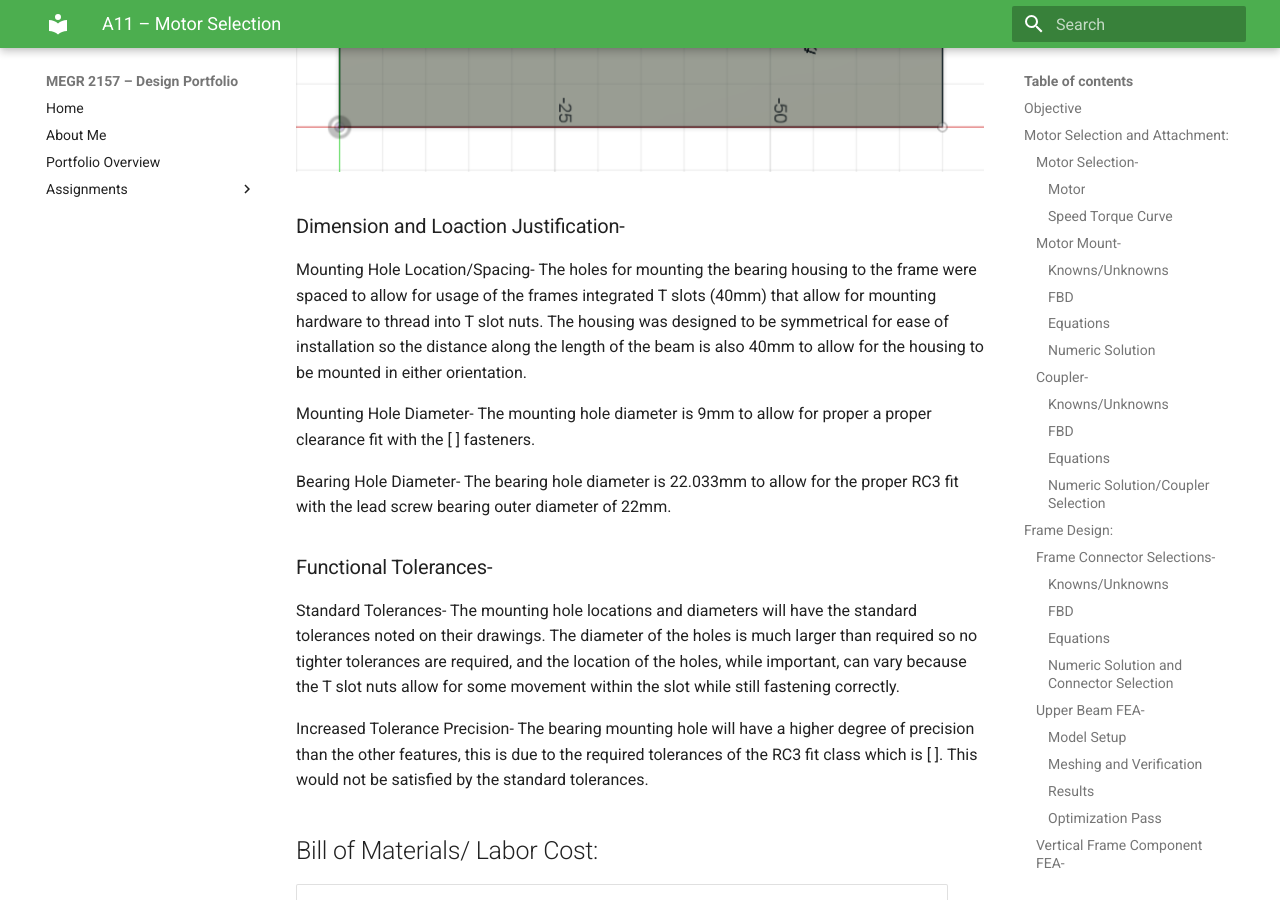
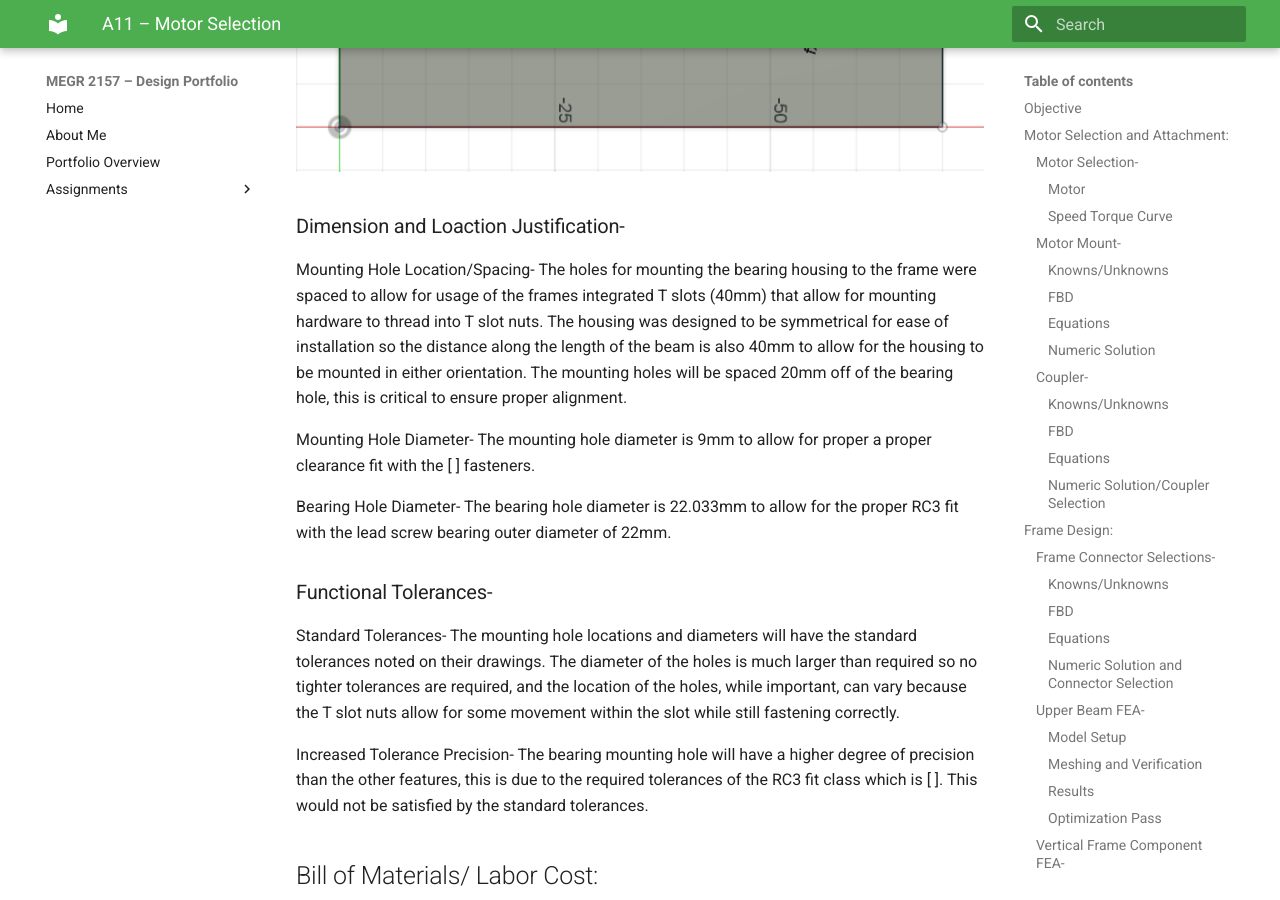
Before and after one commit to Taylor-Rockefeller-Portfolio/megr2157-portfolio, an MkDocs documentation site: the page built from docs/assignments/a11/index.md, in a window 1280 px wide and 900 px high, scrolled down 17369 px. Built offline with MkDocs 1.6.1 and Material for MkDocs 9.7.7, drawn with Linux system fonts in a browser that asks for light colours.

Commit message:
Update index.md

```diff
--- a/docs/assignments/a11/index.md
+++ b/docs/assignments/a11/index.md
@@ -138,7 +138,7 @@ Brief discussion of load path and any observed twisting/warping tendencies
 ### Dimension and Loaction Justification-
 
 Mounting Hole Location/Spacing-
-The holes for mounting the bearing housing to the frame were spaced to allow for usage of the frames integrated T slots (40mm) that allow for mounting hardware to thread into T slot nuts. The housing was designed to be symmetrical for ease of installation so the distance along the length of the beam is also 40mm to allow for the housing to be mounted in either orientation.
+The holes for mounting the bearing housing to the frame were spaced to allow for usage of the frames integrated T slots (40mm) that allow for mounting hardware to thread into T slot nuts. The housing was designed to be symmetrical for ease of installation so the distance along the length of the beam is also 40mm to allow for the housing to be mounted in either orientation. The mounting holes will be spaced 20mm off of the bearing hole, this is critical to ensure proper alignment.
 
 Mounting Hole Diameter-
 The mounting hole diameter is 9mm to allow for proper a proper clearance fit with the [     ] fasteners.
```
